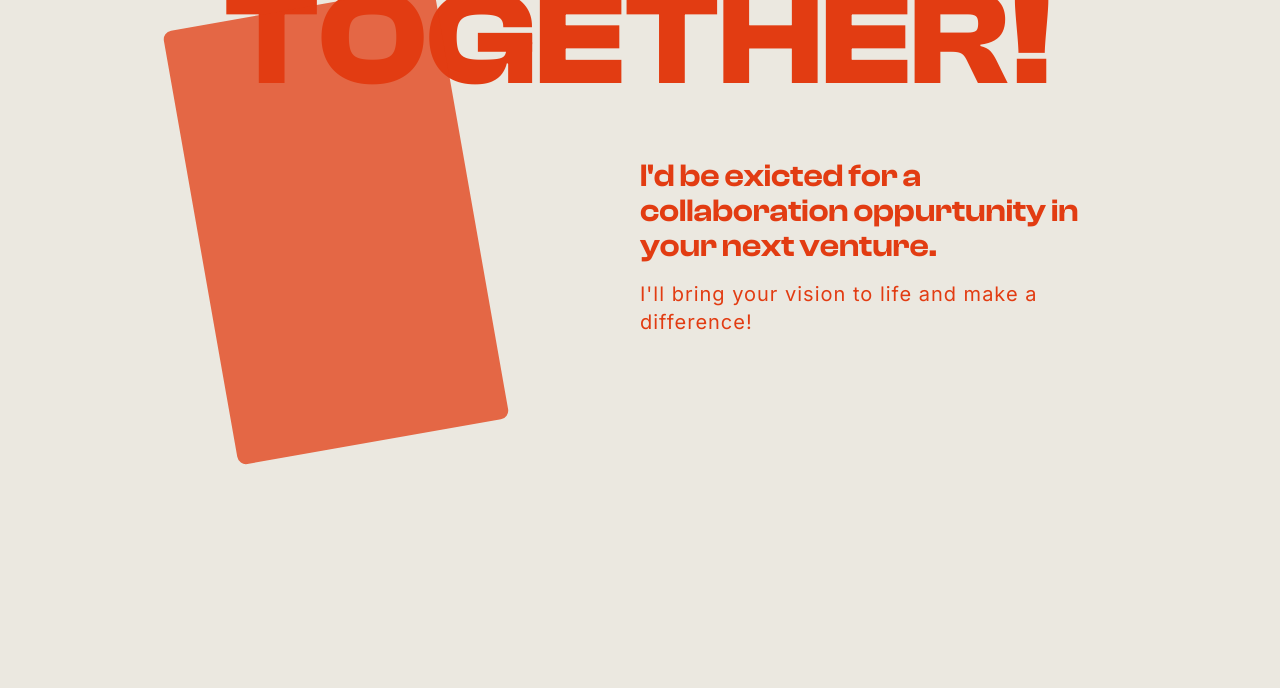
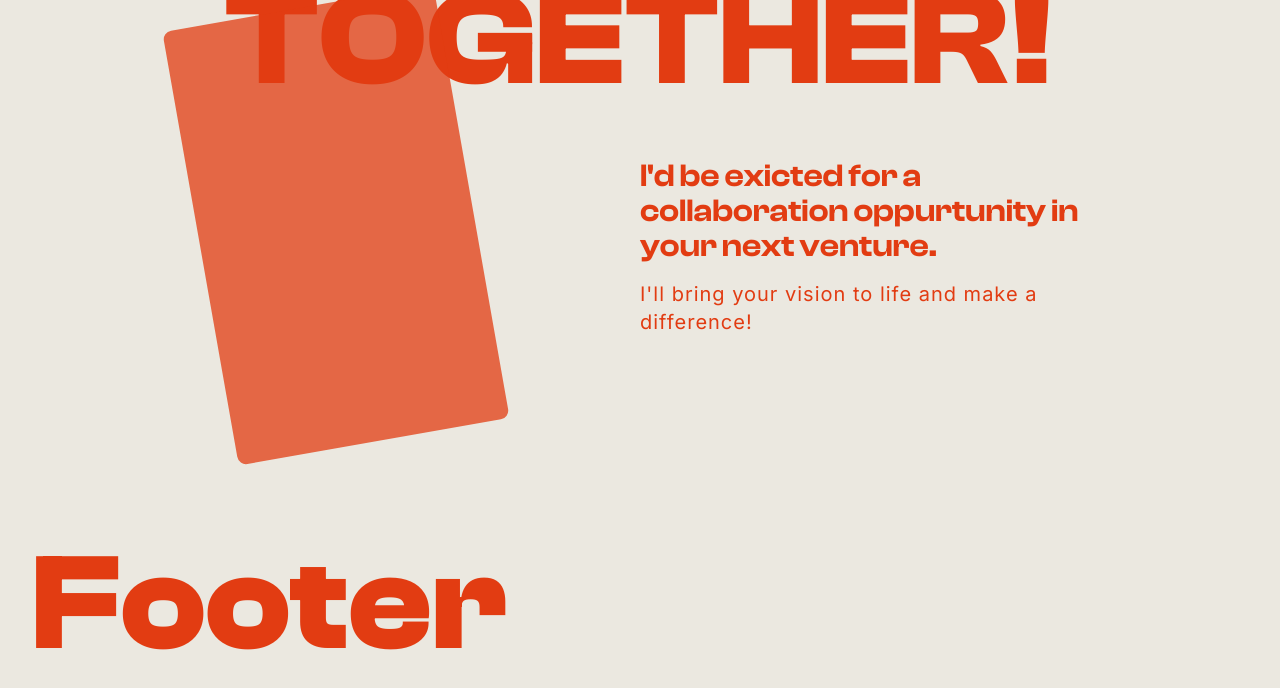
Before and after one commit to michaelcanonizado/michaelcanonizado, a Next.js app: page / in a window 1280 px wide. Shown: the part 5448-6136 px from the top of the page. Before the commit the page ends 5948 px from the top, so only its background shows below. Built offline with nearby package versions, Linux system fonts and the light colour scheme.

Commit message:
chore: initialize <Footer/>

```diff
--- /dev/null
+++ b/src/app/_sections/footer.tsx
@@ -0,0 +1,17 @@
+import { TextDisplay } from '@/components/ui/text';
+import { cn } from '@/lib/utils';
+import { ComponentBaseProps } from '@/types';
+
+const Footer = ({ className }: ComponentBaseProps) => {
+  return (
+    <section
+      className={cn('section min-h-[100vh] space-y-xl pt-[150px]', className)}
+    >
+      <div className=''>
+        <TextDisplay>Footer</TextDisplay>
+      </div>
+    </section>
+  );
+};
+
+export default Footer;
--- a/src/app/page.tsx
+++ b/src/app/page.tsx
@@ -1,9 +1,10 @@
-import About from './_sections/about';
-import Closing from './_sections/closing';
 import Hero from './_sections/hero';
 import Introduction from './_sections/introduction';
+import About from './_sections/about';
 import Projects from './_sections/projects';
 import Technologies from './_sections/technologies';
+import Closing from './_sections/closing';
+import Footer from './_sections/footer';
 
 export default function Home() {
   return (
@@ -14,6 +15,7 @@ export default function Home() {
       <About />
       <Technologies />
       <Closing />
+      <Footer />
     </main>
   );
 }
```
